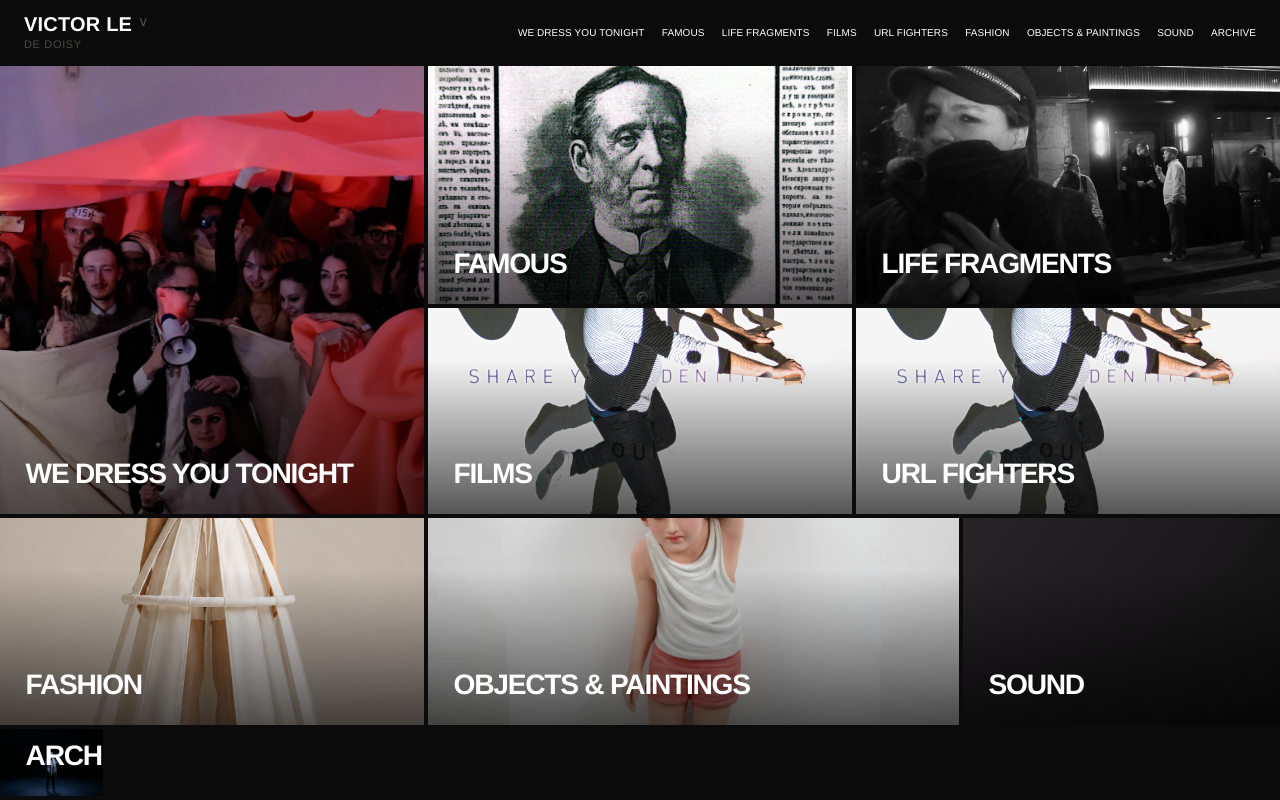
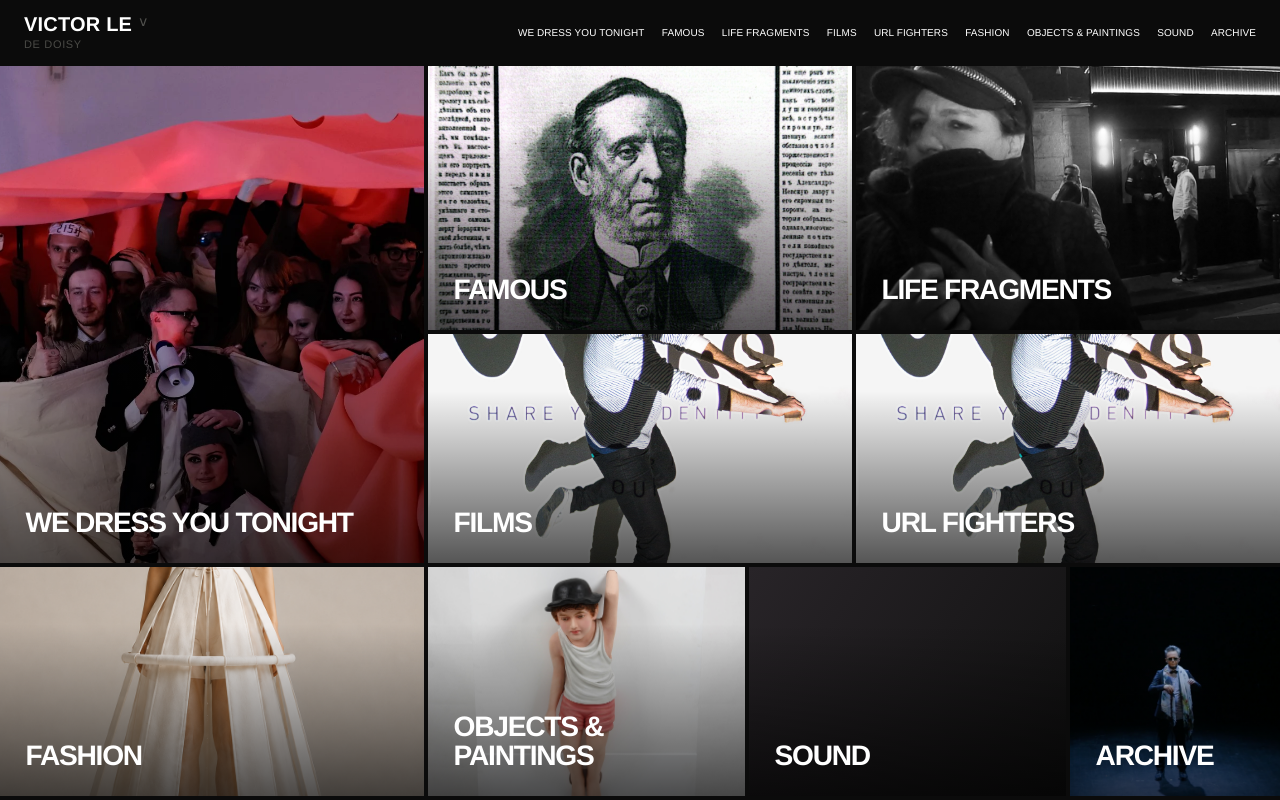
Before and after one commit to victorleparis/victor-le-site, a Next.js app: page / in a window 1280 px wide. Shown: the top 800 px of the page. Built offline with nearby package versions, Linux system fonts and the light colour scheme; no server answers.

Commit message:
Expose Sound independently in project navigation and homepage mosaic

```diff
--- a/components/home/ProjectMosaic.module.css
+++ b/components/home/ProjectMosaic.module.css
@@ -4,7 +4,7 @@
 .tile:hover img{transform:scale(1.035)}
 .tile:after{content:"";position:absolute;inset:25% 0 0;background:linear-gradient(transparent,rgba(0,0,0,.65));pointer-events:none}
 .title{position:absolute;bottom:clamp(12px,2vw,28px);left:clamp(12px,2vw,28px);right:12px;z-index:1;font-size:clamp(18px,2.2vw,34px);line-height:1.04;font-weight:750;letter-spacing:-.045em;text-wrap:balance}
-.tile:nth-child(1){grid-column:1/5;grid-row:1/3}.tile:nth-child(2){grid-column:5/9;grid-row:1}.tile:nth-child(3){grid-column:9/13;grid-row:1}.tile:nth-child(4){grid-column:5/9;grid-row:2}.tile:nth-child(5){grid-column:9/13;grid-row:2}.tile:nth-child(6){grid-column:1/5;grid-row:3}.tile:nth-child(7){grid-column:5/10;grid-row:3}.tile:nth-child(8){grid-column:10/13;grid-row:3}
+.tile:nth-child(1){grid-column:1/5;grid-row:1/3}.tile:nth-child(2){grid-column:5/9;grid-row:1}.tile:nth-child(3){grid-column:9/13;grid-row:1}.tile:nth-child(4){grid-column:5/9;grid-row:2}.tile:nth-child(5){grid-column:9/13;grid-row:2}.tile:nth-child(6){grid-column:1/5;grid-row:3}.tile:nth-child(7){grid-column:5/8;grid-row:3}.tile:nth-child(8){grid-column:8/11;grid-row:3}.tile:nth-child(9){grid-column:11/13;grid-row:3}
 .noImage{display:block;width:100%;height:100%;background:linear-gradient(125deg,#282428,#101010)}
 @media(max-width:700px){.mosaic{height:auto;min-height:0;grid-template-columns:repeat(2,minmax(0,1fr));grid-template-rows:none;grid-auto-rows:46vw;gap:3px;padding-bottom:3px}.tile:nth-child(n){grid-column:auto;grid-row:auto}.tile:nth-child(1){grid-column:1/3;grid-row:span 2}.tile:nth-child(7){grid-column:1/3}.title{font-size:clamp(17px,4.8vw,27px)}}
 @media(prefers-reduced-motion:reduce){.tile img{transition:none}}
```
